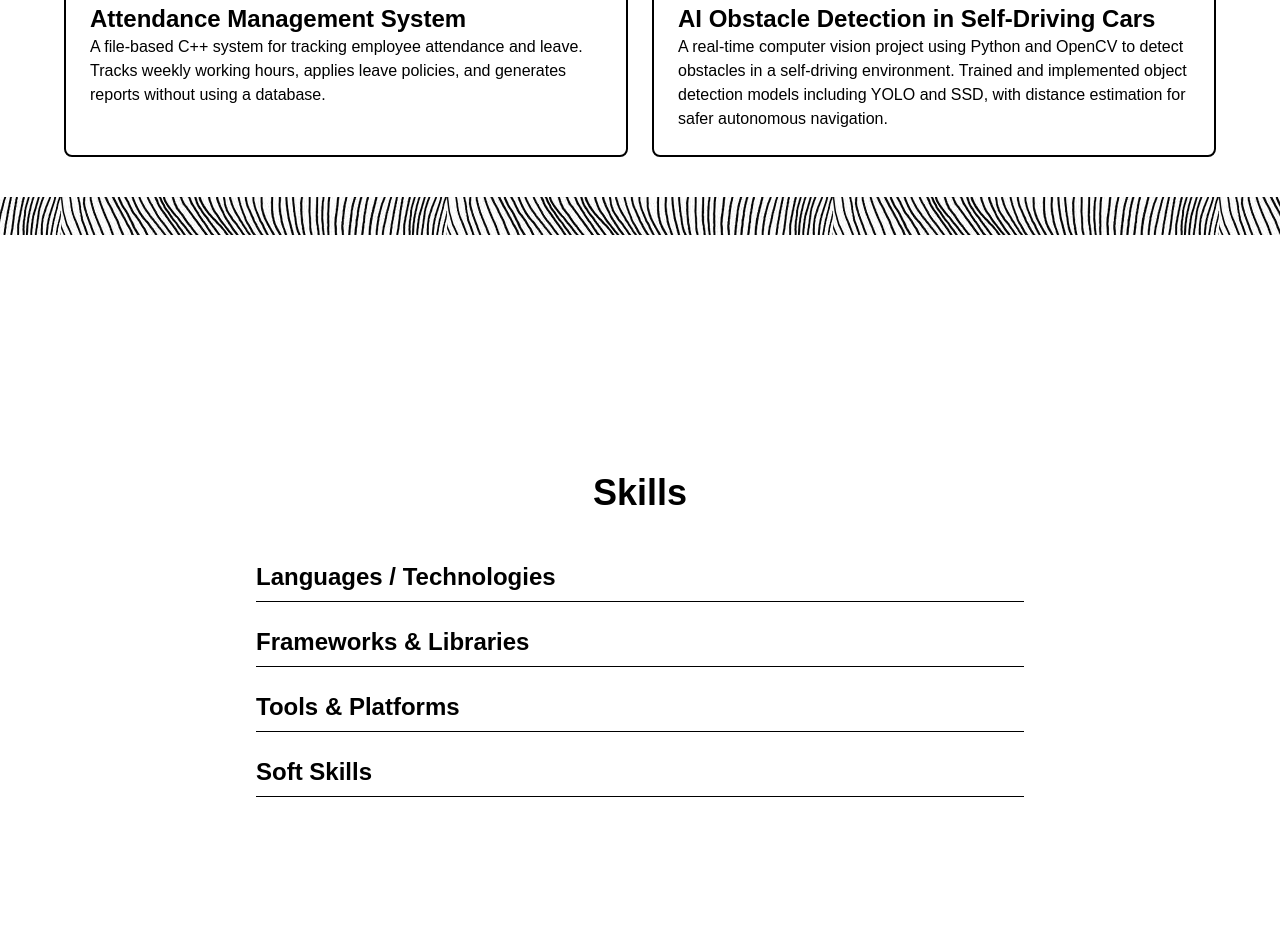
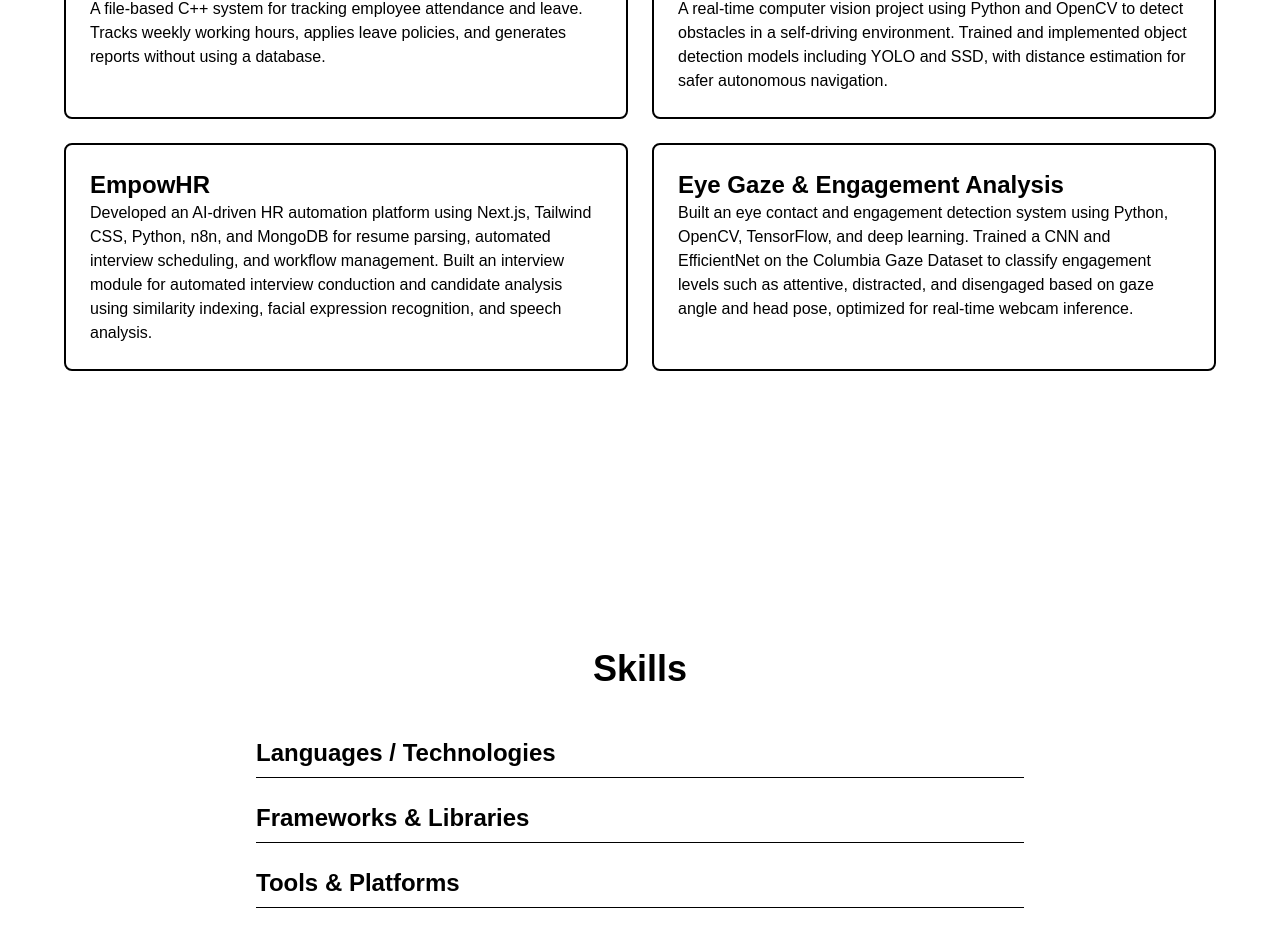
Before and after one commit to Hisaan2004/portfolio, a Next.js app: page / in a window 1280 px wide. Shown: the part 2229-3165 px from the top of the page. Built offline with nearby package versions, Linux system fonts and the light colour scheme.

Commit message:
Update projectsInfo.ts

```diff
--- a/app/components/project/projectsInfo.ts
+++ b/app/components/project/projectsInfo.ts
@@ -29,4 +29,14 @@ export const PROJECTS_INFO = [
     description:
       "A real-time computer vision project using Python and OpenCV to detect obstacles in a self-driving environment. Trained and implemented object detection models including YOLO and SSD, with distance estimation for safer autonomous navigation.",
   },
+  {
+    title: "EmpowHR",
+    description:
+      "Developed an AI-driven HR automation platform using Next.js, Tailwind CSS, Python, n8n, and MongoDB for resume parsing, automated interview scheduling, and workflow management. Built an interview module for automated interview conduction and candidate analysis using similarity indexing, facial expression recognition, and speech analysis.",
+  },
+  {
+    title: "Eye Gaze & Engagement Analysis",
+    description:
+      "Built an eye contact and engagement detection system using Python, OpenCV, TensorFlow, and deep learning. Trained a CNN and EfficientNet on the Columbia Gaze Dataset to classify engagement levels such as attentive, distracted, and disengaged based on gaze angle and head pose, optimized for real-time webcam inference.",
+  },
 ];
```
